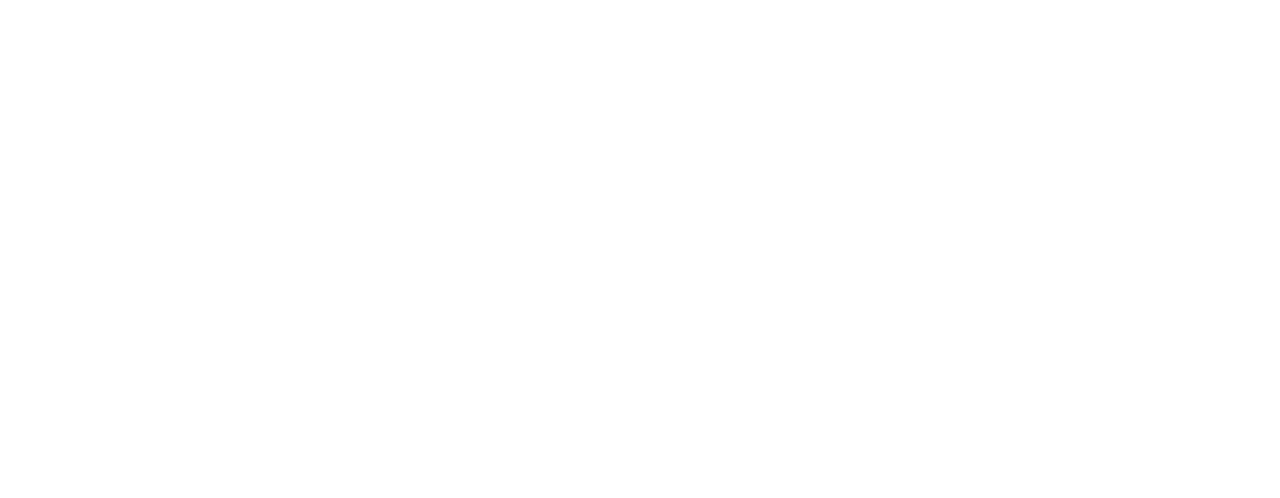
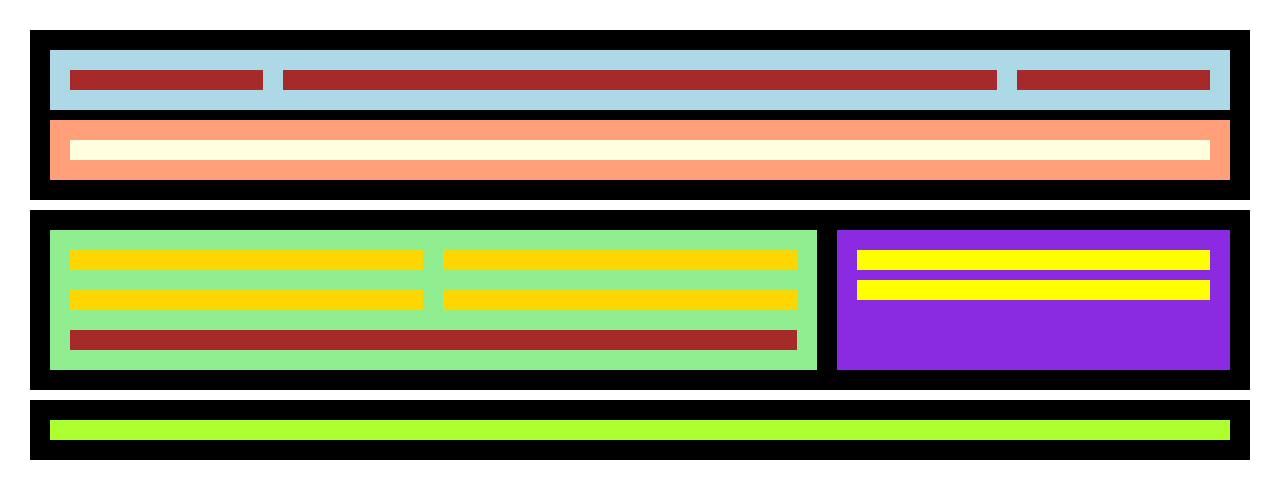
Before and after one commit to vkafkain/HTML_CSS_PRACTICA, a plain HTML site: page index.html in a window 1280 px wide. Drawn offline with Linux system fonts and the light colour scheme.

Commit message:
hello world

```diff
--- a/index.html
+++ b/index.html
@@ -2,17 +2,38 @@
 <html lang="en">
   <head>
     <meta charset="UTF-8" />
+    <link rel="stylesheet" href="./styles.css" />
     <title>Maquetacion Web</title>
   </head>
   <body>
     <div id="contenedor">
-      <header class="header">
+      <header>
+        <nav class="nav">
+          <div class="header-izq"></div>
+          <div class="header-centro"></div>
+          <div class="header-der"></div>
+        </nav>
+        <div class="header-bot">
+          <div class="titulo"></div>
+        </div>
       </header>
-      <section class="contenedor-secciones">
-        <div class="seccion1"></div>
-        <div class="seccion2"></div>
+      <div class="contenedor-centro">
+      <section class="contenedor-article">
+        <article class="articles"></article>
+        <article class="articles"></article>
+        <article class="articles"></article>
+        <article class="articles"></article>
+        <article class="foot-article">
+        </article>
       </section>
-      <div class="seccion3"></div>
+      <aside class="contenedor-aside">
+        <div class="aside-article"></div>
+        <div class="aside-article"></div>
+      </aside>
+    </div>
+      <footer class="footer">
+        <div class="foot"></div>
+      </footer>
     </div>
   </body>
 </html>
--- /dev/null
+++ b/styles.css
@@ -0,0 +1,101 @@
+body,
+html {
+    padding: 0;
+    margin: 0;
+}
+
+* {
+    margin: 10px;
+    padding: 10px;
+    box-sizing: border-box;
+}
+
+header {
+    background-color: black;
+    display: flex;
+    flex-flow: column;
+    justify-content:space-between;
+}
+
+aside {
+    background-color: blueviolet;
+    flex: 1;
+}
+
+footer {
+    background-color: black;
+}
+
+.contenedor {
+    max-width: 1200px;
+    margin: auto;
+    display: flex;
+    flex-direction: column;
+}
+
+.header-bot {
+    background-color: lightsalmon;
+    margin-top: 0.3rem;
+}
+
+.nav {
+    background-color: lightblue;
+    display: flex;
+    margin-bottom: 0.3rem;
+}
+
+.contenedor-article {
+    background-color: lightgreen;
+    display: flex;
+    flex-flow: row wrap;
+    flex: 2;
+}
+
+.header-izq {
+    background-color: brown;
+    flex: 1;
+
+}
+
+.header-centro {
+    background-color: brown;
+    flex: 4;
+}
+
+.header-der {
+    background-color: brown;
+    flex: 1;
+}
+
+.contenedor-titulo {
+    background-color: lightsalmon;
+}
+
+.titulo {
+    background-color: lightyellow;
+}
+
+.contenedor-centro {
+    background-color: black;
+    display: flex;
+    flex-flow:row;
+    justify-content:space-between;
+}
+
+.articles {
+    background-color: gold;
+    flex: 1 1 40%;
+}
+
+.foot-article {
+    background-color:brown ;
+    flex: 1 1 100%;
+}
+
+.aside-article {
+    background-color: yellow;
+}
+
+.foot {
+    background-color: greenyellow;
+}
```
